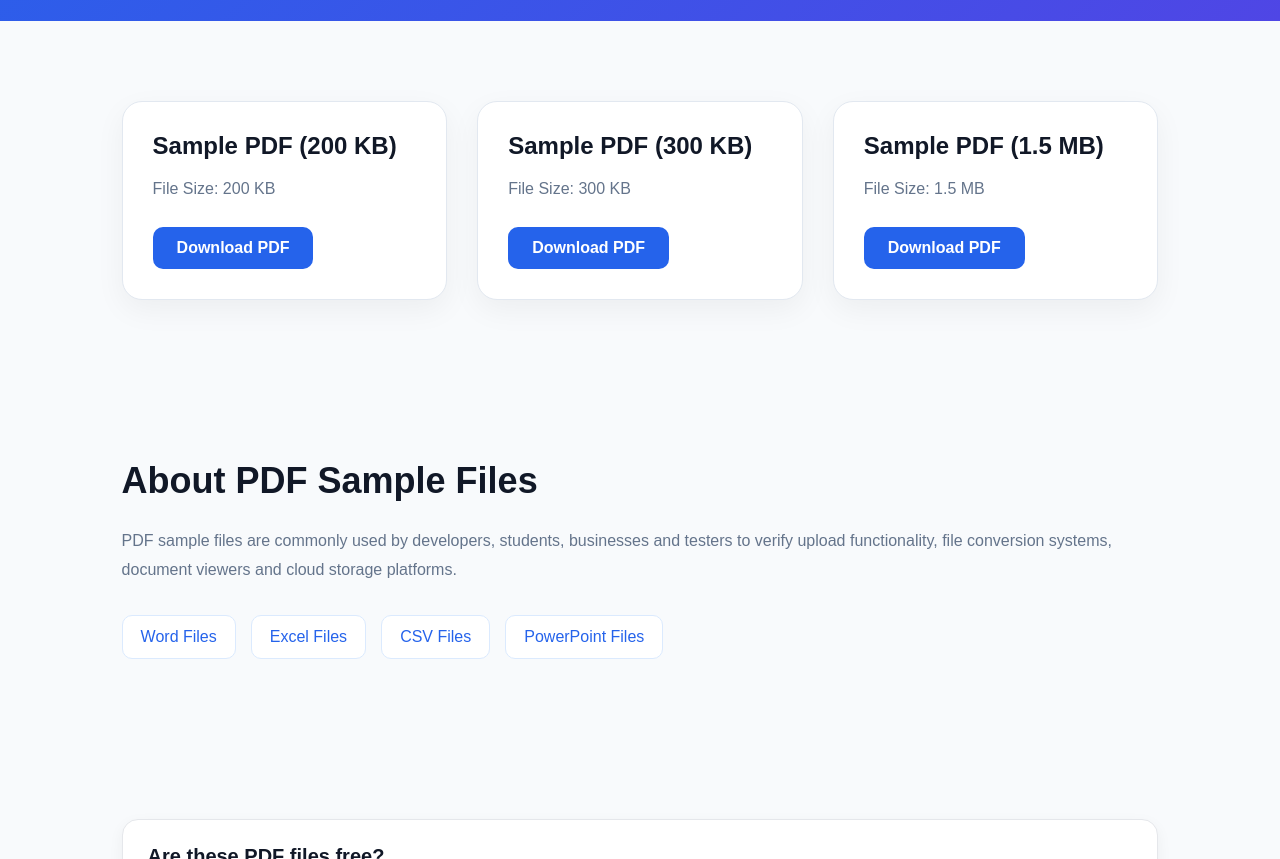
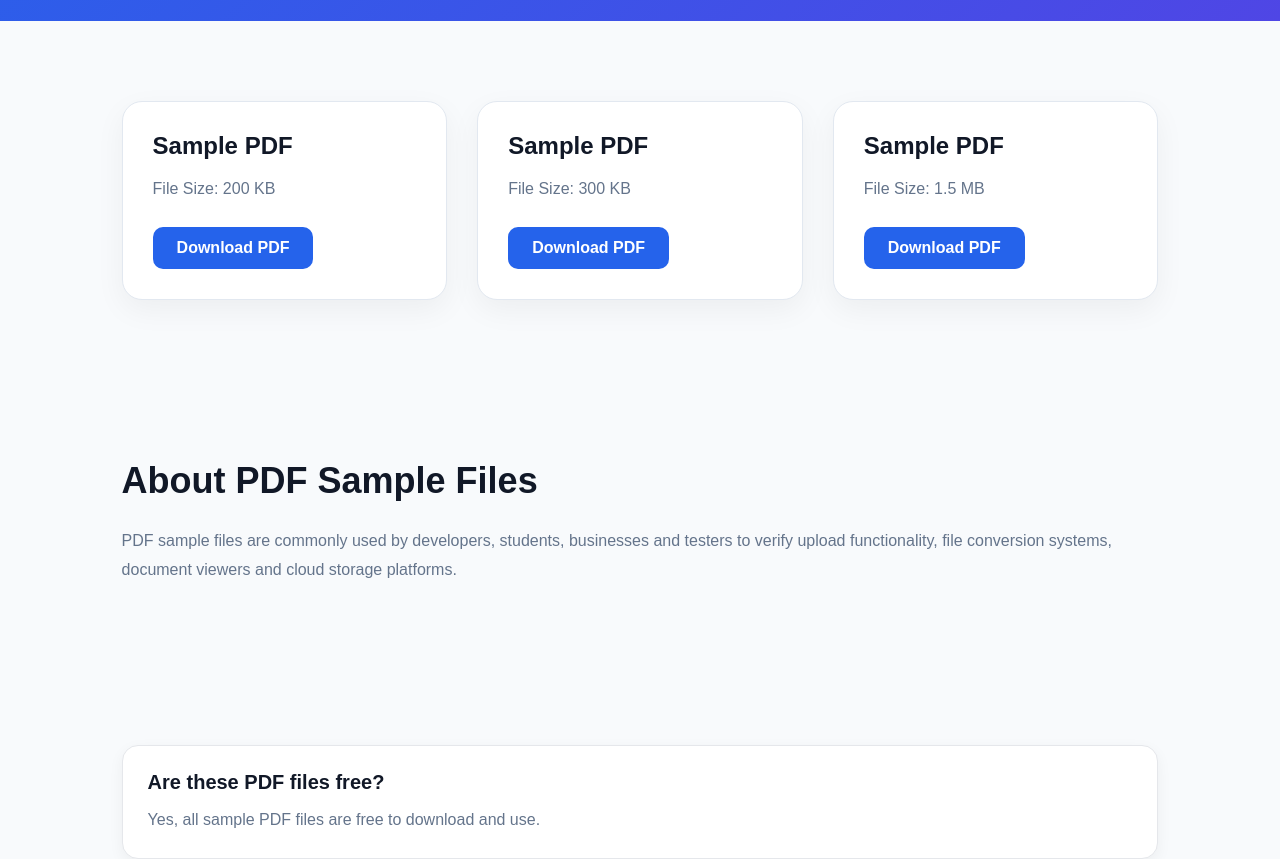
Before and after one commit to harichandranc/sample-files, a React (Vite) app: page /pdf-files in a window 1280 px wide. Shown: the part 400-1259 px from the top of the page. Built offline with nearby package versions, Linux system fonts and the light colour scheme.

Commit message:
updated service page

```diff
--- a/src/pages/AudioFiles.jsx
+++ b/src/pages/AudioFiles.jsx
@@ -59,12 +59,7 @@ function AudioFiles() {
             streaming systems, upload forms and audio converters.
           </p>
 
-          <div className="related-links">
-            <a href="/video-files">Video Files</a>
-            <a href="/image-files">Image Files</a>
-            <a href="/pdf-files">PDF Files</a>
-            <a href="/word-files">Word Files</a>
-          </div>
+
         </div>
       </section>
 
--- a/src/pages/CsvFiles.jsx
+++ b/src/pages/CsvFiles.jsx
@@ -59,12 +59,7 @@ function CsvFiles() {
             spreadsheet testing and data migration projects.
           </p>
 
-          <div className="related-links">
-            <a href="/pdf-files">PDF Files</a>
-            <a href="/word-files">Word Files</a>
-            <a href="/excel-files">Excel Files</a>
-            <a href="/ppt-files">PowerPoint Files</a>
-          </div>
+
         </div>
       </section>
 
--- a/src/pages/ExcelFiles.jsx
+++ b/src/pages/ExcelFiles.jsx
@@ -59,12 +59,7 @@ function ExcelFiles() {
             applications, data analysis software and import/export systems.
           </p>
 
-          <div className="related-links">
-            <a href="/pdf-files">PDF Files</a>
-            <a href="/word-files">Word Files</a>
-            <a href="/csv-files">CSV Files</a>
-            <a href="/ppt-files">PowerPoint Files</a>
-          </div>
+
         </div>
       </section>
 
--- a/src/pages/ImageFiles.jsx
+++ b/src/pages/ImageFiles.jsx
@@ -69,12 +69,7 @@ function ImageFiles() {
             compression tools, galleries, editors and web applications.
           </p>
 
-          <div className="related-links">
-            <a href="/pdf-files">PDF Files</a>
-            <a href="/word-files">Word Files</a>
-            <a href="/video-files">Video Files</a>
-            <a href="/audio-files">Audio Files</a>
-          </div>
+
         </div>
       </section>
 
--- a/src/pages/PdfFiles.jsx
+++ b/src/pages/PdfFiles.jsx
@@ -4,17 +4,17 @@ import "../styles/category.css";
 function PdfFiles() {
   const files = [
     {
-      name: "Sample PDF (200 KB)",
+      name: "Sample PDF",
       size: "200 KB",
       path: "files/pdf/sample PDF (200KB).pdf",
     },
     {
-      name: "Sample PDF (300 KB)",
+      name: "Sample PDF",
       size: "300 KB",
       path: "files/pdf/sample PDF (300 KB).pdf",
     },
     {
-      name: "Sample PDF (1.5 MB)",
+      name: "Sample PDF",
       size: "1.5 MB",
       path: "/files/pdf/sample PDF (1.5MB).pdf",
     },
@@ -67,12 +67,7 @@ function PdfFiles() {
             viewers and cloud storage platforms.
           </p>
 
-          <div className="related-links">
-            <a href="/word-files">Word Files</a>
-            <a href="/excel-files">Excel Files</a>
-            <a href="/csv-files">CSV Files</a>
-            <a href="/ppt-files">PowerPoint Files</a>
-          </div>
+
         </div>
       </section>
 
--- a/src/pages/PowerPointFiles.jsx
+++ b/src/pages/PowerPointFiles.jsx
@@ -59,12 +59,7 @@ function PowerPointFiles() {
             software, office applications and document conversion tools.
           </p>
 
-          <div className="related-links">
-            <a href="/pdf-files">PDF Files</a>
-            <a href="/word-files">Word Files</a>
-            <a href="/excel-files">Excel Files</a>
-            <a href="/video-files">Video Files</a>
-          </div>
+
         </div>
       </section>
 
--- a/src/pages/VideoFiles.jsx
+++ b/src/pages/VideoFiles.jsx
@@ -59,12 +59,6 @@ function VideoFiles() {
             video streaming, media players and content delivery systems.
           </p>
 
-          <div className="related-links">
-            <a href="/audio-files">Audio Files</a>
-            <a href="/image-files">Image Files</a>
-            <a href="/pdf-files">PDF Files</a>
-            <a href="/ppt-files">PowerPoint Files</a>
-          </div>
         </div>
       </section>
 
--- a/src/pages/WordFiles.jsx
+++ b/src/pages/WordFiles.jsx
@@ -99,13 +99,6 @@ function WordFiles() {
             for testing Microsoft Word, Google Docs, LibreOffice,
             document management systems, and online converters.
           </p>
-
-          <div className="related-links">
-            <a href="/pdf-files">PDF Files</a>
-            <a href="/excel-files">Excel Files</a>
-            <a href="/csv-files">CSV Files</a>
-            <a href="/ppt-files">PowerPoint Files</a>
-          </div>
         </div>
       </section>
 
```
